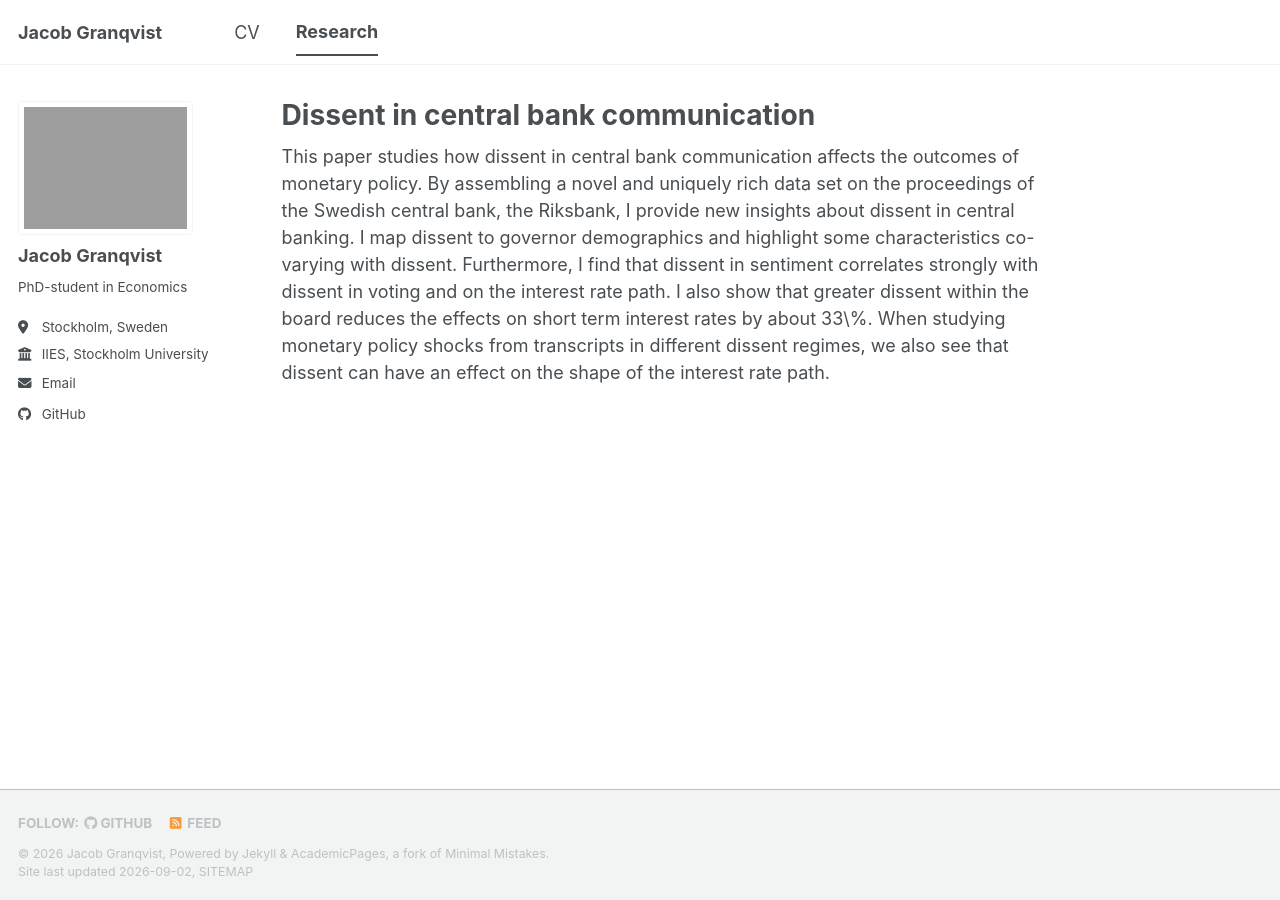
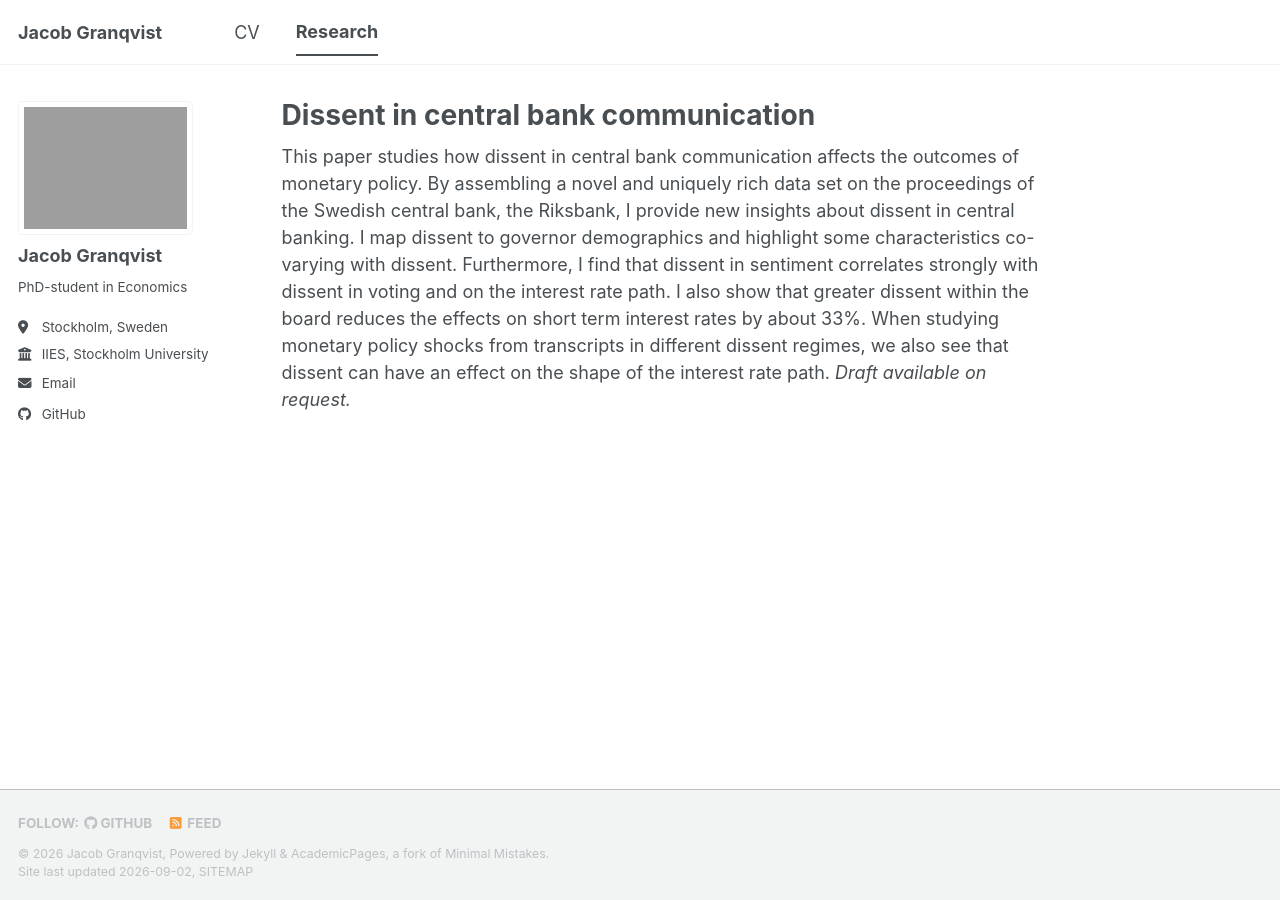
Before and after one commit to jacobgra/jacobgra.github.io, a Jekyll site: the page built from _pages/dissent-paper.md, in a window 1280 px wide. Built offline with Jekyll 4.4.1, drawn with Linux system fonts in a browser that asks for light colours; a script bundle is joined from its source files by our own code; library files that are not in the unit come from our copies.

Commit message:
Update dissent-paper.md

```diff
--- a/_pages/dissent-paper.md
+++ b/_pages/dissent-paper.md
@@ -5,4 +5,5 @@ permalink: /research/dissent-paper/
 author_profile: true
 ---
 
-This paper studies how dissent in central bank communication affects the outcomes of monetary policy. By assembling a novel and uniquely rich data set on the proceedings of the Swedish central bank, the Riksbank, I provide new insights about dissent in central banking. I map dissent to governor demographics and highlight some characteristics co-varying with dissent. Furthermore, I find that dissent in sentiment correlates strongly with dissent in voting and on the interest rate path. I also show that greater dissent within the board reduces the effects on short term interest rates by about 33\%. When studying monetary policy shocks from transcripts in different dissent regimes, we also see that dissent can have an effect on the shape of the interest rate path.
+This paper studies how dissent in central bank communication affects the outcomes of monetary policy. By assembling a novel and uniquely rich data set on the proceedings of the Swedish central bank, the Riksbank, I provide new insights about dissent in central banking. I map dissent to governor demographics and highlight some characteristics co-varying with dissent. Furthermore, I find that dissent in sentiment correlates strongly with dissent in voting and on the interest rate path. I also show that greater dissent within the board reduces the effects on short term interest rates by about 33%. When studying monetary policy shocks from transcripts in different dissent regimes, we also see that dissent can have an effect on the shape of the interest rate path.
+_Draft available on request._
```
